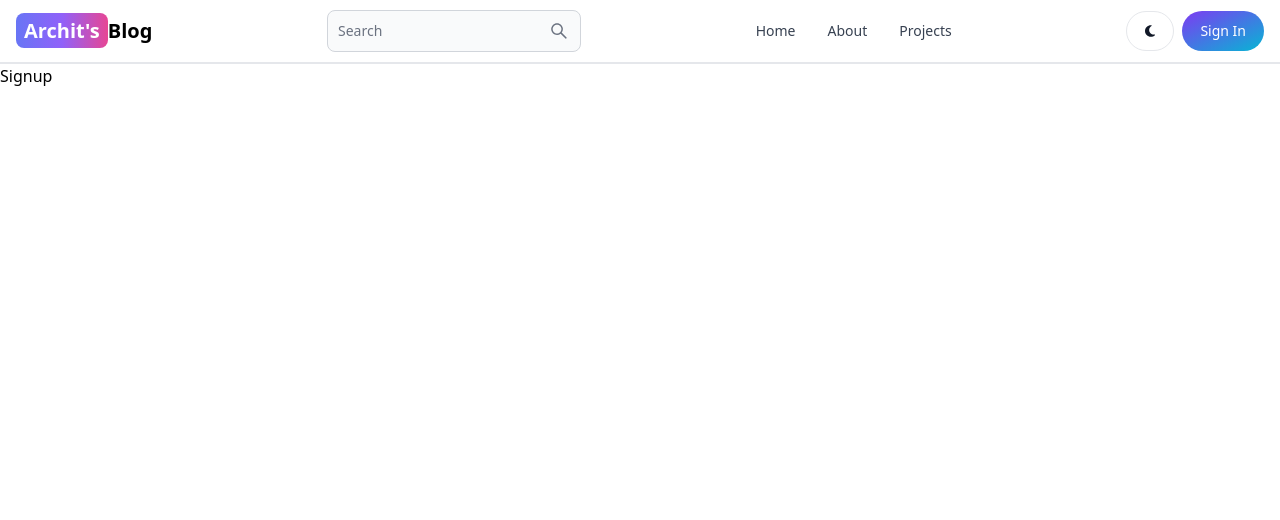
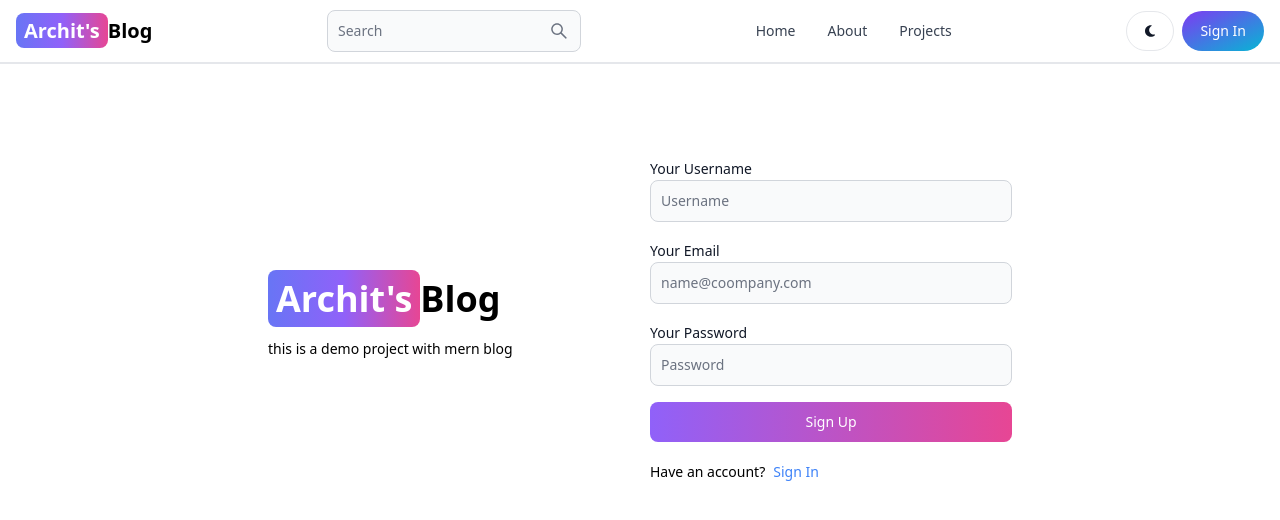
Before and after one commit to archit00sharma/Mern-Blog, a React (Vite) app in the folder client/: page /sign-up in a window 1280 px wide. Shown: the top 520 px of the page. Built offline with nearby package versions, Linux system fonts and the light colour scheme.

Commit message:
created  a sign up page ui

```diff
--- a/client/src/components/Header.jsx
+++ b/client/src/components/Header.jsx
@@ -1,4 +1,4 @@
-import React from 'react'
+
 import { Button, Navbar, TextInput } from 'flowbite-react'
 import { Link, useLocation } from 'react-router-dom'
 import { AiOutlineSearch } from "react-icons/ai";
--- a/client/src/pages/SignUp.jsx
+++ b/client/src/pages/SignUp.jsx
@@ -1,9 +1,47 @@
-import React from 'react'
+import { Button, Label, TextInput } from 'flowbite-react'
+import { Link } from 'react-router-dom'
 
 export default function SignUp() {
   return (
-    <div>
-      Signup
+    <div className='min-h-screen mt-20'>
+      <div className='flex p-3 max-w-3xl mx-auto flex-col md:flex-row md:items-center gap-5'>
+        {/* left */}
+        <div className="flex-1">
+          <Link to={'/'} className='  font-bold dark:text-white text-4xl'>
+            <span className='px-2 py-1 bg-gradient-to-r from-indigo-500 via-purple-500 to-pink-500 rounded-lg text-white'>Archit's</span>
+            Blog
+          </Link>
+          <p className='text-sm mt-5'>
+            this is a demo project with mern blog
+          </p>
+        </div>
+
+        {/* right */}
+        <div className="flex-1">
+          <form className='flex flex-col gap-4'>
+            <div >
+              <Label value='Your Username' />
+              <TextInput type='text' placeholder='Username' id='username' />
+            </div>
+            <div >
+              <Label value='Your Email' />
+              <TextInput type='text' placeholder='name@coompany.com' id='email' />
+            </div>
+            <div >
+              <Label value='Your Password' />
+              <TextInput type='text' placeholder='Password' id='password' />
+            </div>
+            <Button gradientDuoTone='purpleToPink' type='submit'>
+              Sign Up
+            </Button>
+          </form>
+          <div className="flex gap-2 text-sm mt-5">
+            <span>Have an account?</span>
+            <Link to='/sign-in' className='text-blue-500'>Sign In</Link>
+          </div>
+        </div>
+
+      </div>
     </div>
   )
 }
```
